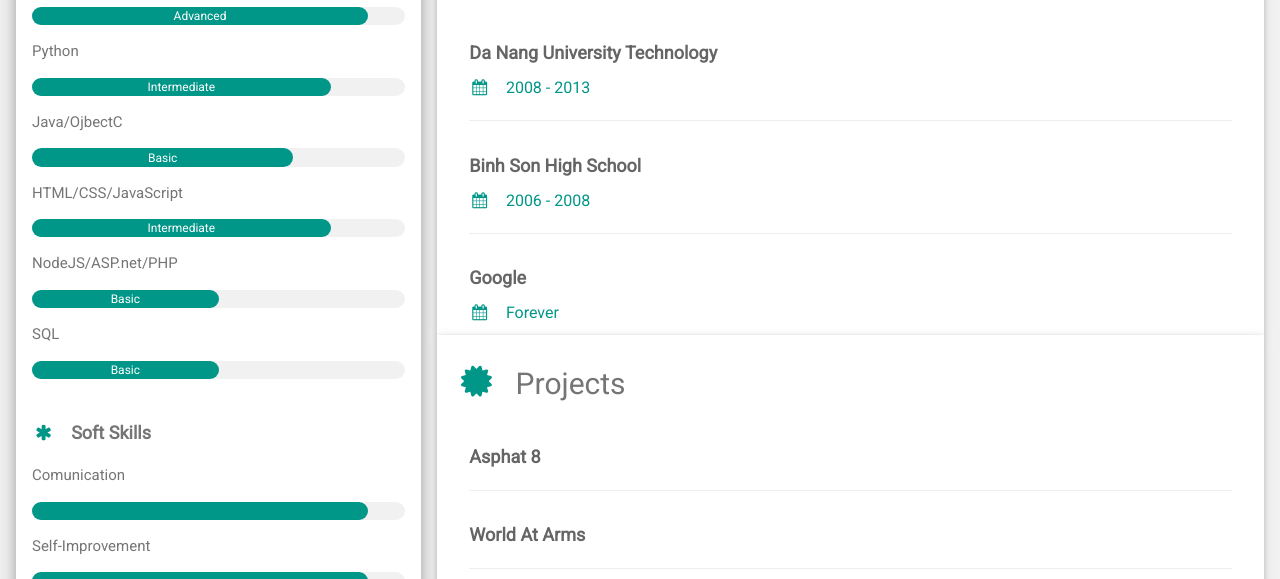
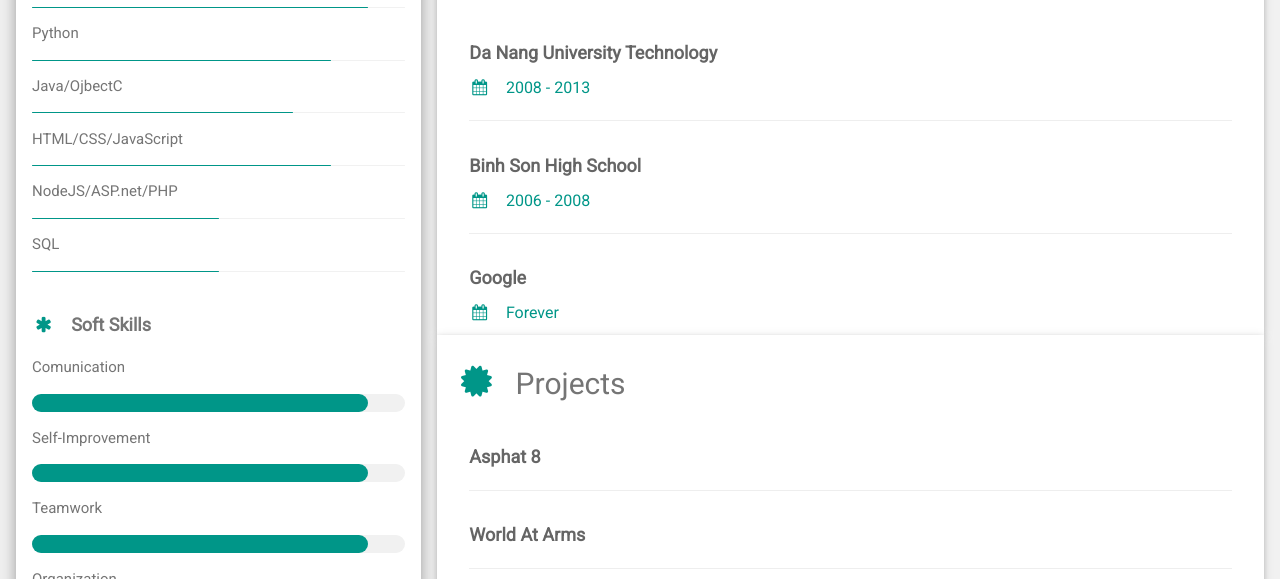
Before and after one commit to ohopoo/example, a plain HTML site: page index.html in a window 1280 px wide. Shown: the part 688-1267 px from the top of the page. Drawn offline with nearby package versions, Linux system fonts and the light colour scheme.

Commit message:
Update index.html

```diff
--- a/index.html
+++ b/index.html
@@ -36,27 +36,27 @@ html,body,h1,h2,h3,h4,h5,h6 {font-family: "Roboto", sans-serif}
           <p class="w3-large"><b><i class="fa fa-asterisk fa-fw w3-margin-right w3-text-teal"></i>Technical Skills</b></p>
           <p>C++/C#</p>
           <div class="w3-light-grey w3-round-xlarge w3-small">
-            <div class="w3-container w3-center w3-round-xlarge w3-teal" style="width:90%">Advanced</div>
+            <div class="w3-container w3-center w3-round-xlarge w3-teal" style="width:90%"></div>
           </div>
           <p>Python</p>
           <div class="w3-light-grey w3-round-xlarge w3-small">
-            <div class="w3-container w3-center w3-round-xlarge w3-teal" style="width:80%">Intermediate</div>
+            <div class="w3-container w3-center w3-round-xlarge w3-teal" style="width:80%"></div>
           </div>
           <p>Java/OjbectC</p>
           <div class="w3-light-grey w3-round-xlarge w3-small">
-            <div class="w3-container w3-center w3-round-xlarge w3-teal" style="width:70%">Basic</div>
+            <div class="w3-container w3-center w3-round-xlarge w3-teal" style="width:70%"></div>
           </div>
           <p>HTML/CSS/JavaScript</p>
           <div class="w3-light-grey w3-round-xlarge w3-small">
-            <div class="w3-container w3-center w3-round-xlarge w3-teal" style="width:80%">Intermediate</div>
+            <div class="w3-container w3-center w3-round-xlarge w3-teal" style="width:80%"></div>
           </div>
 		  <p>NodeJS/ASP.net/PHP</p>
           <div class="w3-light-grey w3-round-xlarge w3-small">
-            <div class="w3-container w3-center w3-round-xlarge w3-teal" style="width:50%">Basic</div>
+            <div class="w3-container w3-center w3-round-xlarge w3-teal" style="width:50%"></div>
           </div>
 		  <p>SQL</p>
           <div class="w3-light-grey w3-round-xlarge w3-small">
-            <div class="w3-container w3-center w3-round-xlarge w3-teal" style="width:50%">Basic</div>
+            <div class="w3-container w3-center w3-round-xlarge w3-teal" style="width:50%"></div>
           </div>
           <br>
 
```
